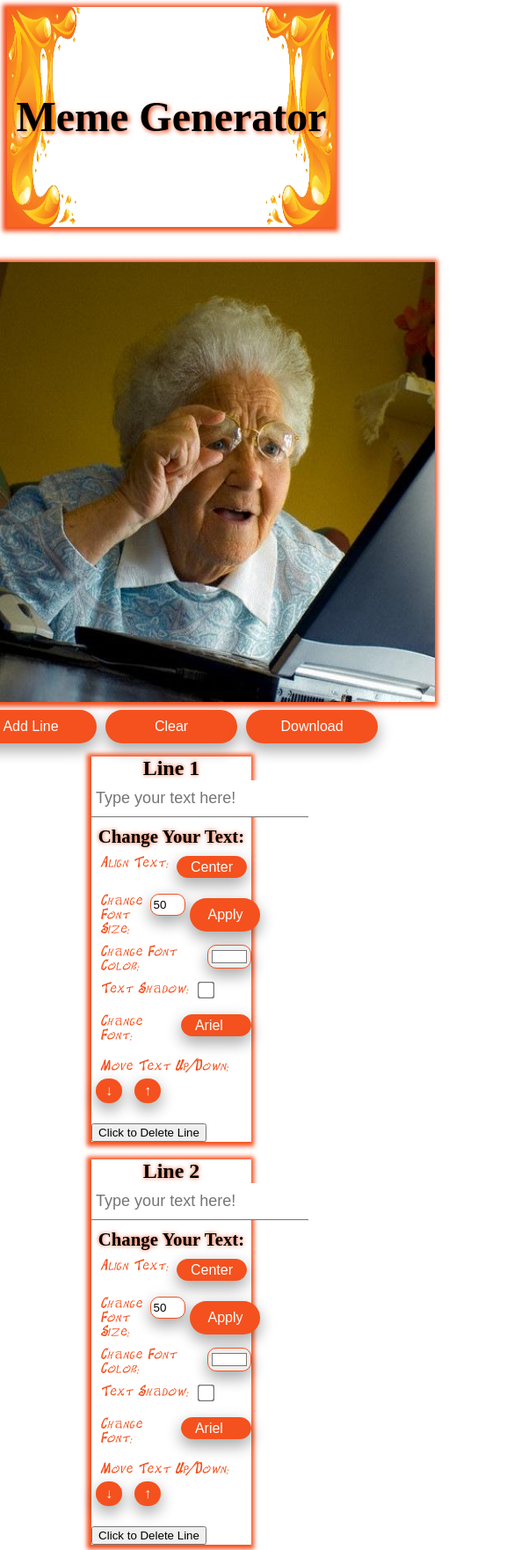
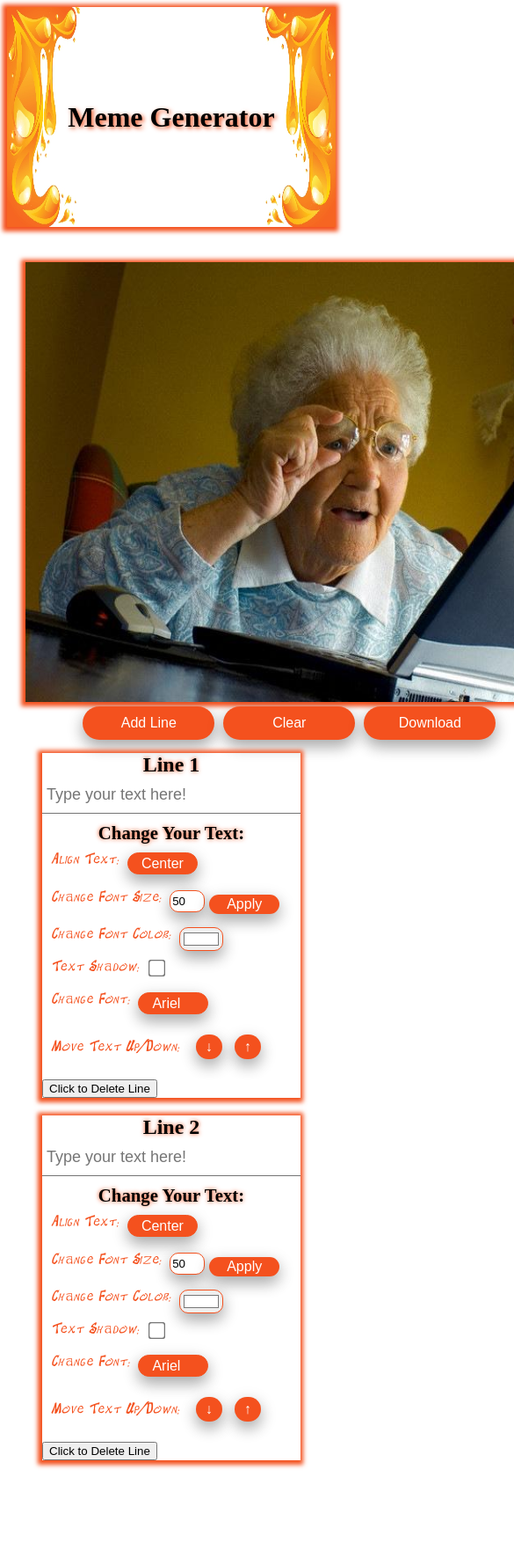
Before and after one commit to PreisTomer/Sprint02, a plain HTML site: page index.html in a window 390 px wide. Shown: the top 1762 px of the page at 88% size, 585 px wide, since content can reach past the window. After the commit the page ends 1728 px from the top, so only its background shows below. Drawn offline with Linux system fonts and the light colour scheme; a web font is replaced by a local one.

Commit message:
changed responsivness to fit mobile better.

```diff
--- a/main.js
+++ b/main.js
@@ -235,7 +235,7 @@ function clearCanvas() {
     img.src = gImgs[0].url;
 
     img.onload = function () {
-        ctx.drawImage(img, 0, 0, 500, 400);
+        ctx.drawImage(img, 0, 0, 600, 500);
     }
 }
 
--- a/style.css
+++ b/style.css
@@ -341,13 +341,27 @@ a:active { color:white; }
     }
     .form{
         padding-top: 0px;
-        width: 70%;
+        width: 100%;
         align-content: center;
+    }
+    .canvas{
+    width:300px;
+    height: 400px;
+    }
+    .controlPanel{
+        width:100%;
+    }
+    .canvas-container{
+       display:flex;
+       flex-flow: column wrap;
+       width:110%;
+
     }
 
     h1{
-    font-size: 3rem;
+    font-size: 2rem;
     }
+
     .canvas-container{
     padding-bottom:10px;
     }
@@ -356,6 +370,7 @@ h1{
     position: unset;
     width: 0;
     }
+
     .group{
     display:flex;
     }
```
Also changed, not shown: index.html (+12 -4 lines). Lines whose indentation alone changed are shown as unchanged.
